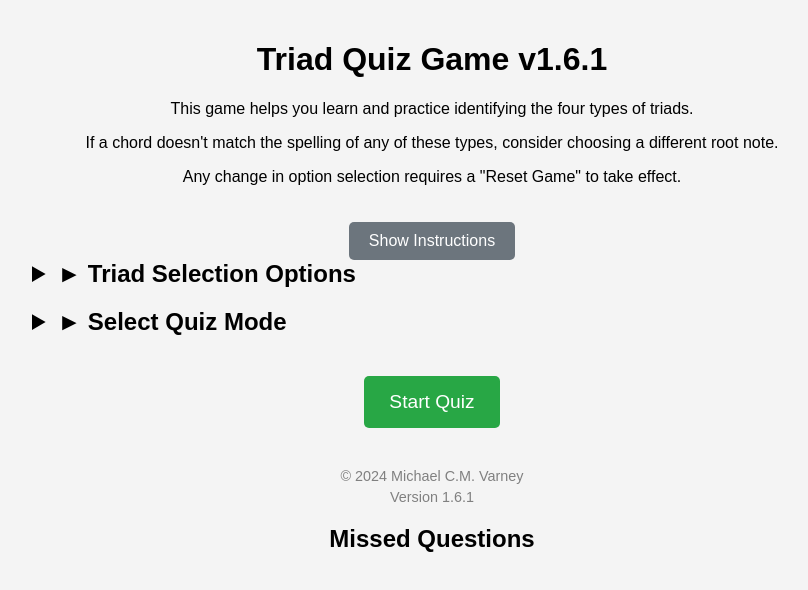
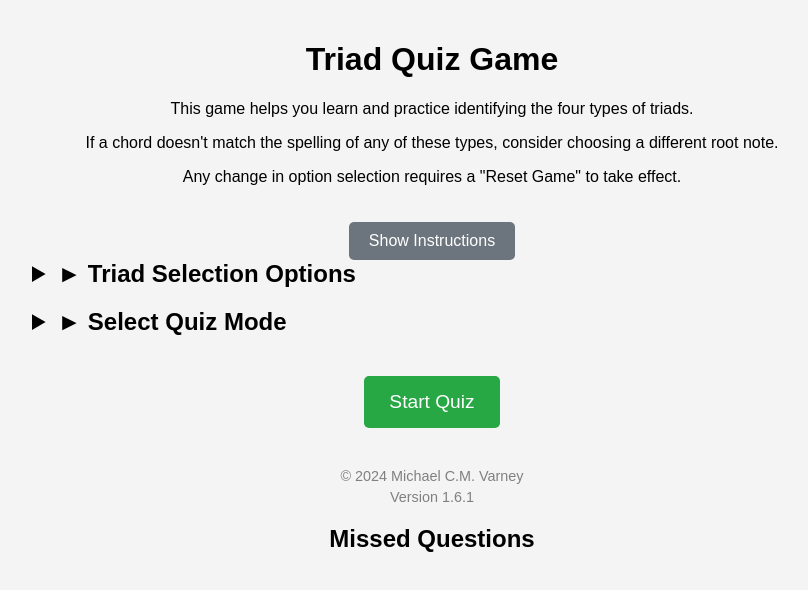
Before and after one commit to tardyon/Triad-Quiz-Game, a plain HTML site: page index.html in a window 1280 px wide. Shown: the whole page, without its empty margins (208-1016 px from the left). Drawn offline with Linux system fonts and the light colour scheme.

Commit message:
minor tweak

```diff
--- a/index.html
+++ b/index.html
@@ -163,7 +163,7 @@
 <body>
 
   <div class="container">
-    <h1>Triad Quiz Game v1.6.1</h1>
+    <h1>Triad Quiz Game</h1>
     <p>This game helps you learn and practice identifying the four types of triads.</p>
     <p>If a chord doesn't match the spelling of any of these types, consider choosing a different root note.</p>
     <p>Any change in option selection requires a "Reset Game" to take effect.</p>
```
